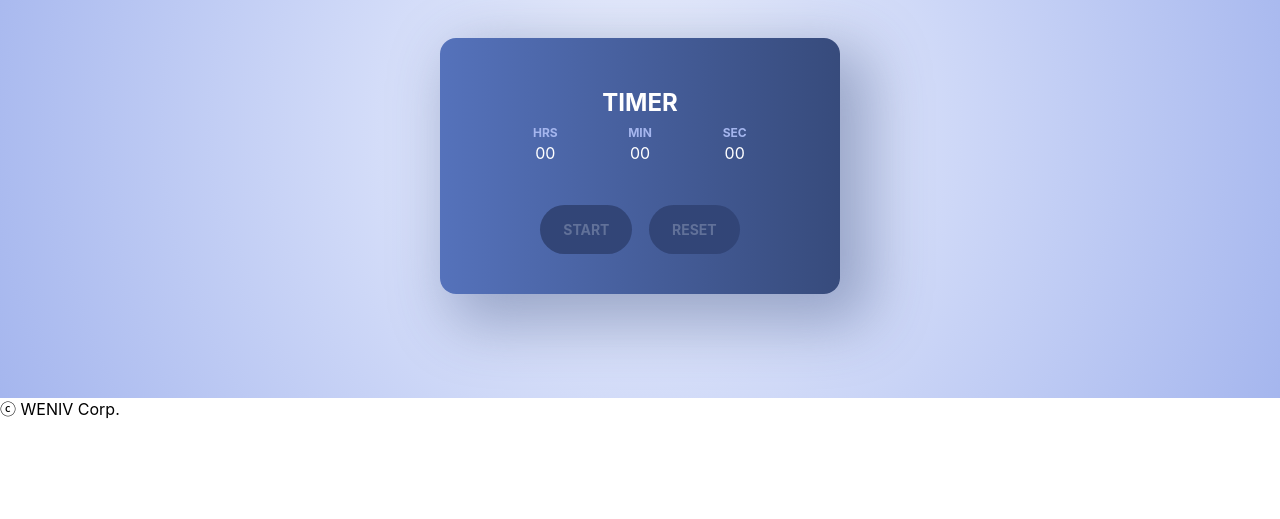
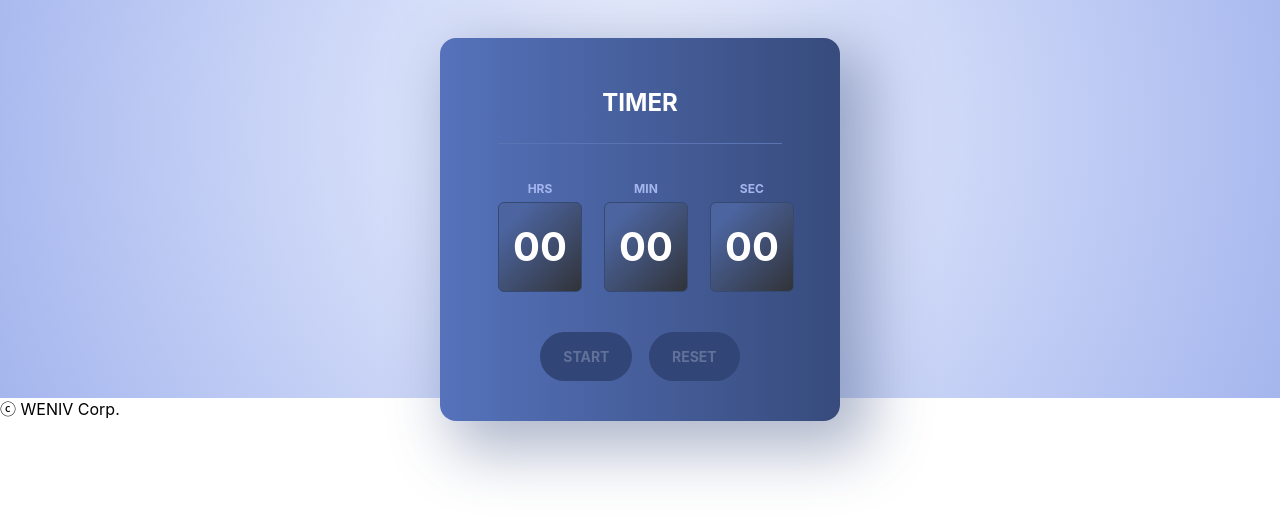
Before and after one commit to jinilee9/test01, a plain HTML site: page index.html in a window 1280 px wide. Shown: the part 141-660 px from the top of the page. Drawn offline with Linux system fonts and the light colour scheme; a web font is replaced by a local one.

Commit message:
css 수정

```diff
--- a/layout.css
+++ b/layout.css
@@ -275,14 +275,31 @@ section {
     text-align: center;
     font-size: 24px;
     font-weight: 700;
+    border-bottom: 1px solid;
+    border-image: linear-gradient(0deg, #5B75B4 0%, #3D538A 100%);
+    border-image-slice: 1;
+    padding-bottom: 23px;
 }
 .box ul{
     display: flex;
     align-items: center;
+    padding-top: 32px;
 }
 .box ul li{
     width: calc(100% / 3);
     text-align: center;
+}
+.box ul li+li{
+    margin-left: 22px;
+}
+.box ul div {
+    margin-top: 4px;
+    border: 1px solid #354971;
+    background: linear-gradient(314.28deg, #313338 0%, #4C65A0 83%);
+    padding: 16px 14px;
+    font-size: 40px;
+    font-weight: 700;
+    border-radius: 6px;
 }
 .box ul span{
     color: #A5B6EE;
@@ -305,7 +322,7 @@ section {
 .btn-warp button+button{
     margin-left: 12px;
 }
-.btn-wrap .start::before{
+.btn-wrap bo.start::before{
     content: '';
     display: inline-block;
     background: url(./img/icon-start.svg) no-repeat;
```
